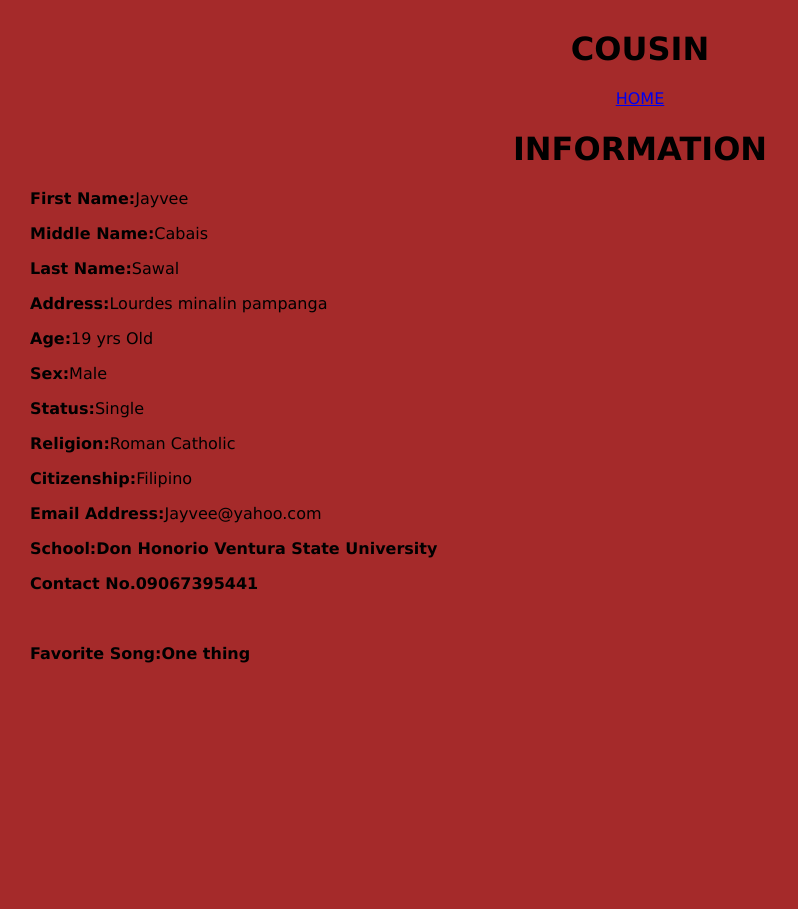
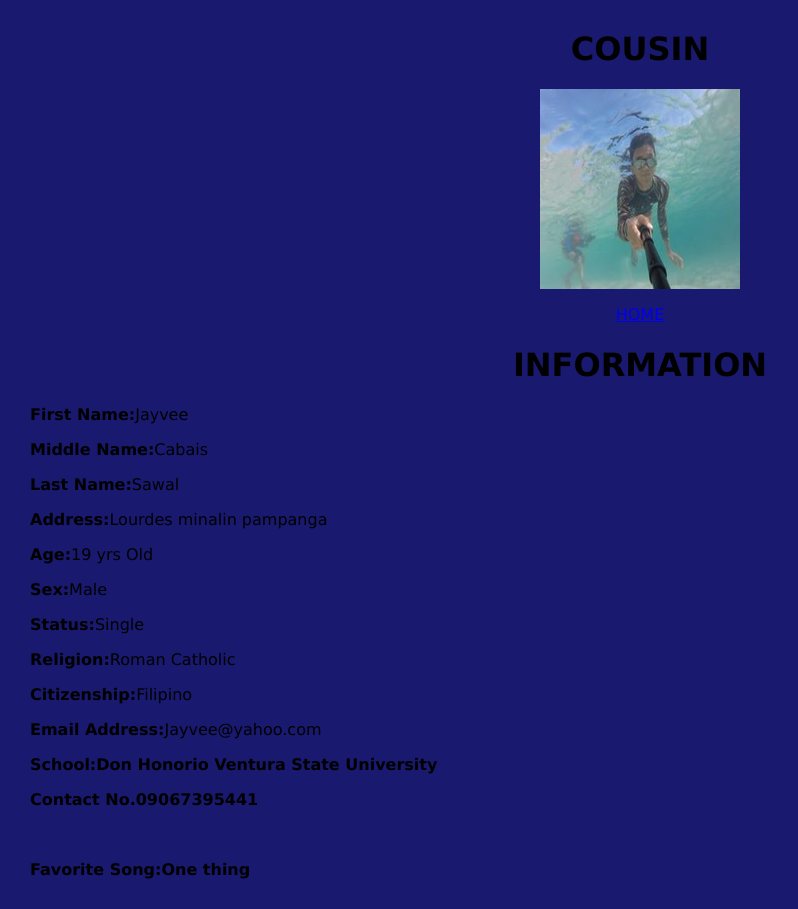
Before and after one commit to sawal27/web1234, a PHP site: page /Cousin1.php in a window 1280 px wide. Shown: the whole page, without its empty margins (0-798 px from the left). Before the commit the page ends 663 px from the top, so only its background shows below. Run offline with PHP 8.4, Linux system fonts and the light colour scheme.

Commit message:
Update Cousin1.php

```diff
--- a/Cousin1.php
+++ b/Cousin1.php
@@ -5,13 +5,14 @@
 body{
     font-family:verdana,arial,san-serif;
     margin:30px;
-    background-color:Brown;
+    background-color:#191970;
    }
 
 </style>
 </head>
 <body>
 <h1><center>COUSIN</h1><center>
+<center><img src="jayvee.jpg" height="200" width="200"></center>
 <p><a href="content.php" target="content">HOME</a></p>
 <h1><center>INFORMATION</h1></center>
 <p><b>First Name:</b>Jayvee</p>
```
